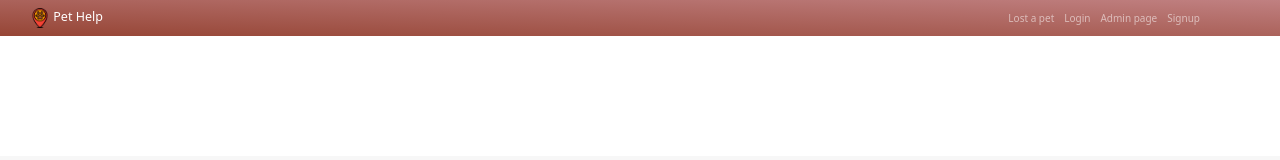
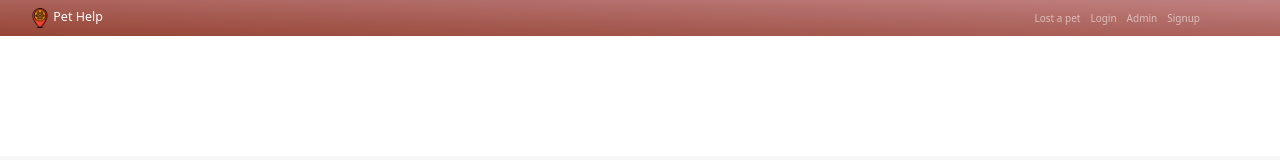
Before and after one commit to pethelp-website/final-project-pethelp, a React (Create React App) app in the folder frontend/: page / in a window 1280 px wide. Shown: the top 160 px of the page. Built offline with nearby package versions, Linux system fonts and the light colour scheme.

Commit message:
fix navlink admin page

```diff
--- a/frontend/src/components/home/homeheader/HomeHeader.jsx
+++ b/frontend/src/components/home/homeheader/HomeHeader.jsx
@@ -43,7 +43,7 @@ function HomeHeader() {
             <Nav.Link as={Link} to={"/missing-page"}>Lost a pet</Nav.Link>
             {!isLoggedIn && <Nav.Link as={Link} to={"/login"} >Login</Nav.Link>}
             {isLoggedIn &&<Nav.Link as={Link} to={"/user-page"}>My account</Nav.Link> }
-            <Nav.Link as={Link} to={"/adm-page"}>Admin page</Nav.Link>
+            <Nav.Link as={Link} to={"/adm-page"}>Admin</Nav.Link>
             {!isLoggedIn && <Nav.Link className='link'as={Link} to={"/sign-up"}>Signup</Nav.Link>}
             {isLoggedIn && <Nav.Link  onClick={() => endLoginSession()}>Logout</Nav.Link>}
           </Nav>
--- a/frontend/src/components/userspage/adm/AdmPage.jsx
+++ b/frontend/src/components/userspage/adm/AdmPage.jsx
@@ -1,5 +1,5 @@
 import React from 'react';
-import { NavLink } from 'react-router-dom';
+import { NavLink, Link } from 'react-router-dom';
 import "../adm/AdmPage.scss"
 import {
   CDBSidebar,
@@ -12,27 +12,25 @@ import {
 
 const AdmPage = () => {
   return (
-    <div>
+
     <div className="adm-container">
       <CDBSidebar>
         <CDBSidebarHeader prefix={<i className="fa fa-bars fa-large"></i>}>
-            <a href="/" className="text-decoration-none" style={{ color: 'inherit' }}>
           Dashboard
-            </a>
         </CDBSidebarHeader>
         <CDBSidebarContent className="sidebar-content">
           <CDBSidebarMenu>
-              <NavLink exact to="/" activeClassName="activeClicked">
+            <NavLink as={Link} to={"/adm-page"} activeclassname="activeClicked">
               <CDBSidebarMenuItem icon="columns">Users</CDBSidebarMenuItem>
             </NavLink>
-              <NavLink exact to="/tables" activeClassName="activeClicked">
+            <NavLink as={Link} to={"/"} activeclassname="activeClicked">
               <CDBSidebarMenuItem icon="table">Reports tables</CDBSidebarMenuItem>
             </NavLink>
           </CDBSidebarMenu>
         </CDBSidebarContent>
       </CDBSidebar>
     </div>
-    </div>
+
   )
 }
 
```
Lines whose indentation alone changed are shown as unchanged.
